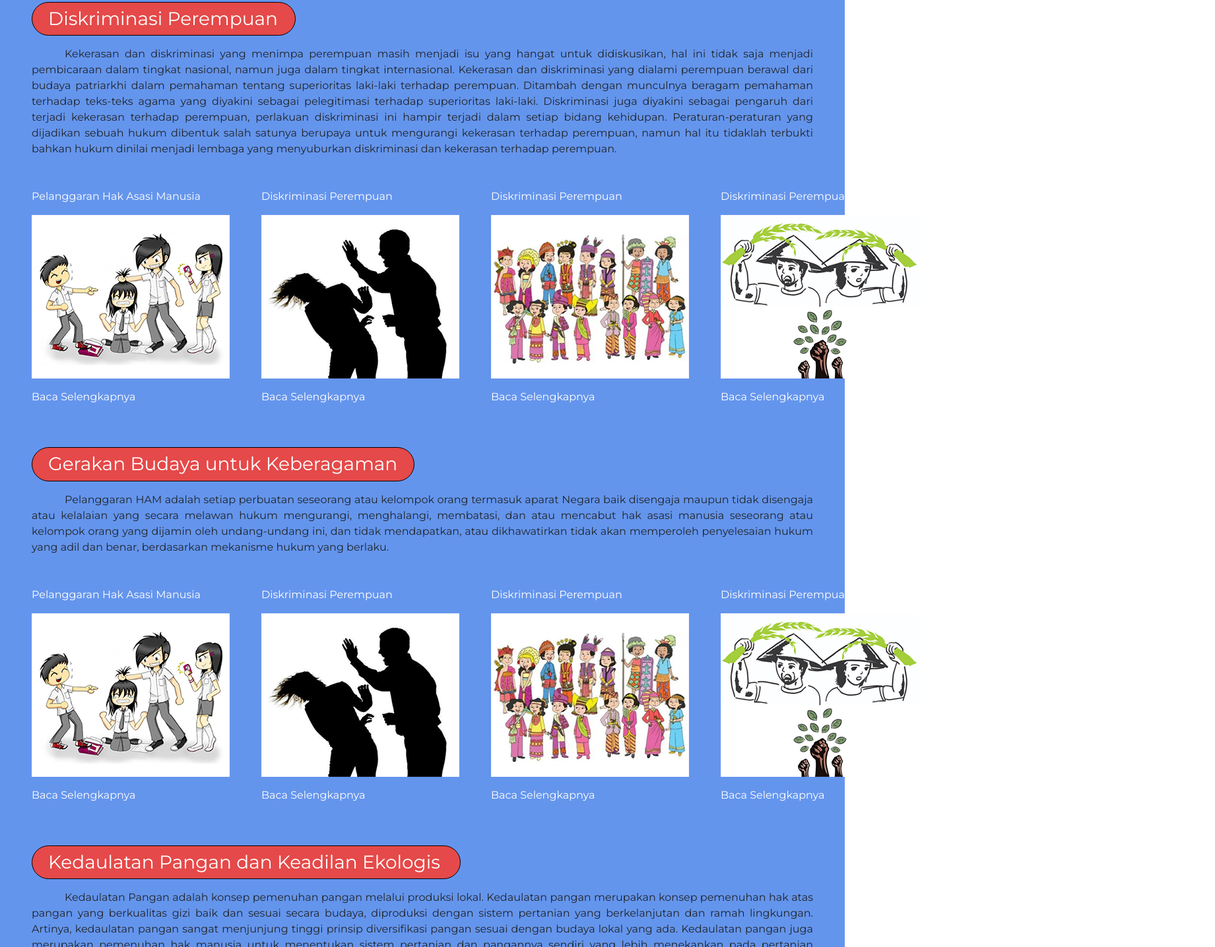
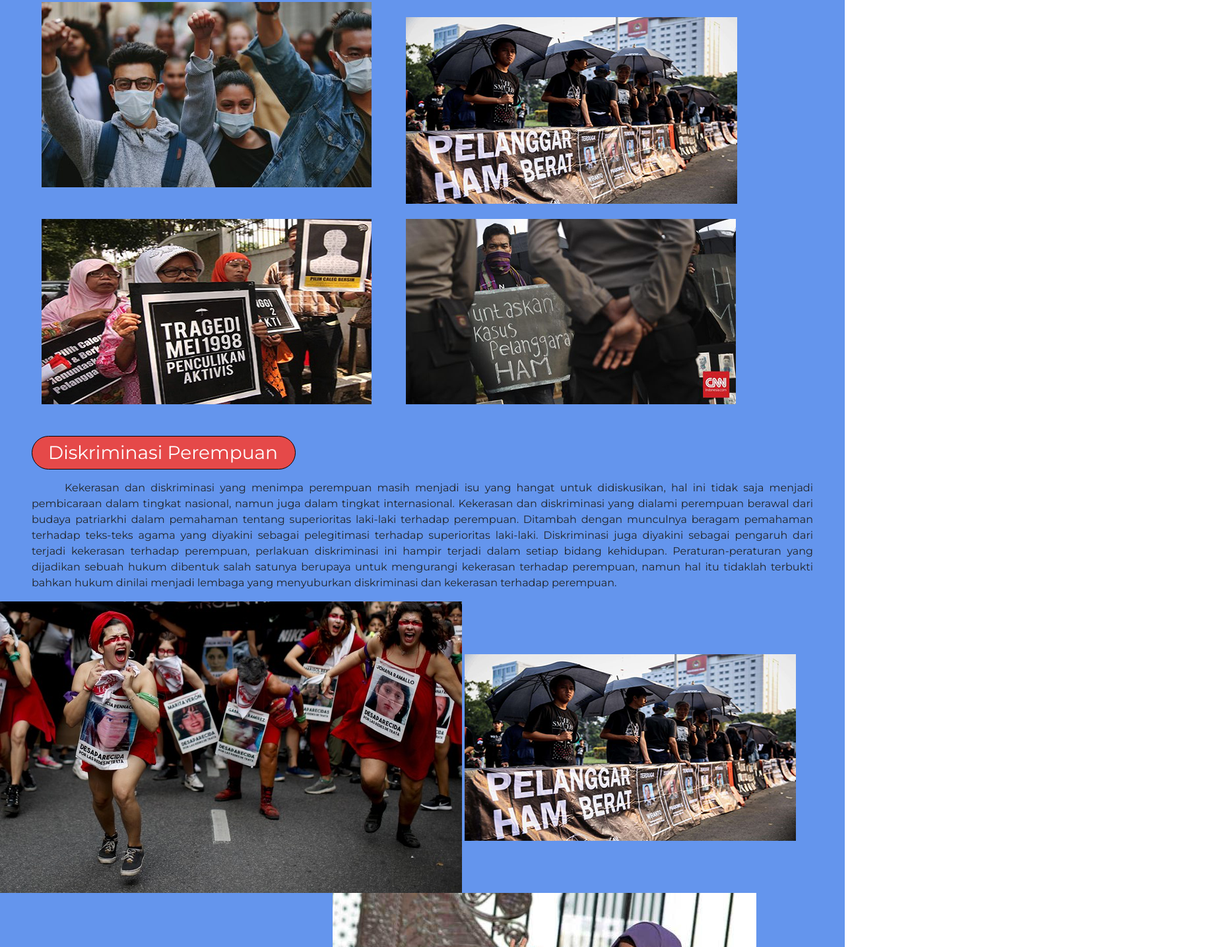
Before and after one commit to yonathansiregar/Bersamabisa-website, a plain HTML site: page html/program.html in a window 1280 px wide. Shown: the part 331-1767 px from the top of the page at 66% size, 1841 px wide, since content can reach past the window. Drawn offline with nearby package versions, Linux system fonts and the light colour scheme.

Commit message:
edit program and about us pages, and rename images

```diff
--- a/assets/css/program.css
+++ b/assets/css/program.css
@@ -68,7 +68,7 @@ body {
 /* Konten Beberapa Program */
 .konten {
     background-color: cornflowerblue;
-    height: 2500px;
+    height: 8300px;
 }
 
 .kotak-pertama {
--- a/html/program.html
+++ b/html/program.html
@@ -30,12 +30,12 @@
         <div class="collapse navbar-collapse" id="navbarSupportedContent">
             <ul class="navbar-nav ml-lg-auto">
                 <li class="nav-item active">
-                    <a class="nav-link menu" href="../index.html" target="_blank"> Beranda <span
-                            class="sr-only">(current)</span></a>
+                    <a class="nav-link menu" href="../index.html" target="_blank"> Beranda </a>
                 </li>
 
                 <li class="nav-item">
-                    <a class="nav-link menu" href="about-us.html" target="_blank"> Tentang Kami </a>
+                    <a class="nav-link menu" href="about-us.html" target="_blank"> Tentang Kami <span
+                        class="sr-only">(current)</span></a>
                 </li>
 
                 <li class="nav-item">
@@ -59,7 +59,12 @@
                 <h3 class="keterangan-pertama ml-4 mt-2">Pelanggaran Hak Asasi Manusia</h3>
             </div>
             <p class="deskripsi-pelanggaran-ham mx-5 mt-3" "> Pelanggaran hak asasi manusia adalah setiap perbuatan seseorang atau kelompok orang termasuk aparat Negara baik disengaja maupun tidak disengaja atau kelalaian yang secara melawan hukum mengurangi, menghalangi, membatasi, dan atau mencabut hak asasi manusia seseorang atau kelompok orang yang dijamin oleh undang-undang ini, dan tidak mendapatkan, atau dikhawatirkan tidak akan memperoleh penyelesaian hukum yang adil dan benar, berdasarkan mekanisme hukum yang berlaku.</p>
-
+            <img src="../assets/images/programs/Tambah/Pelanggaran Hak Asasi Manusia.png" alt="satu" class = "ml-5 mb-5">
+            <img src="../assets/images/programs/Tambah/Pelanggaran Hak Asasi Manusia 2.png" alt="dua" class = "ml-5">
+            <div class="list-kedua mb-5">
+                <img src="../assets/images/programs/Tambah/Pelanggaran Hak Asasi Manusia 3.png" alt="tiga" class = "mx-5">
+                <img src="../assets/images/programs/Tambah/Pelanggaran Hak Asasi Manusia 4.png" alt="empat">
+            </div>
         </div>
 
         <div class="kotak-kedua d-inline-block ml-5" id="diskriminasi-perempuan">
@@ -76,36 +81,10 @@
             terbukti bahkan hukum dinilai menjadi lembaga yang menyuburkan diskriminasi dan kekerasan terhadap
             perempuan.</p>
 
-        <div class="list-programs mt-5 ml-5 d-flex flex-lg-row flex-sm-col flex-md-col" style="color: #ffffff;">
-            <div class="satu">
-                <p>Pelanggaran Hak Asasi Manusia</p>
-                <img src="../assets/images/programs/Pelanggaran HAM.png" alt="">
-                <a href="#pelanggaran-ham" class="baca" style="color: #ffffff;">
-                    <p class="mt-3">Baca Selengkapnya</p>
-                </a>
-            </div>
-            <div class="mx-5 dua">
-                <p>Diskriminasi Perempuan</p>
-                <img src="../assets/images/programs/Diskriminasi Perempuan.png" alt="">
-                <a href="#diskriminasi-perempuan" class="baca" style="color: #ffffff;">
-                    <p class="mt-3">Baca Selengkapnya</p>
-                </a>
-            </div>
-            <div class="mr-5 tiga">
-                <p>Diskriminasi Perempuan</p>
-                <img src="../assets/images/programs/Gerakan budaya untuk keberagaman.png" alt="">
-                <a href="#gerakan-budaya" class="baca" style="color: #ffffff;">
-                    <p class="mt-3">Baca Selengkapnya</p>
-                </a>
-            </div>
-            <div class="terakhir">
-                <p>Diskriminasi Perempuan</p>
-                <img src="../assets/images/programs/Kedaulatan Pangan dan Keadilan Ekologis.png" alt="">
-                <a href="#kedaulatan-pangan" class="baca" style="color: #ffffff;">
-                    <p class="mt-3">Baca Selengkapnya</p>
-                </a>
-            </div>
-        </div>
+        <img src="../assets/images/programs/Tambah/Diskriminasi Perempuan.jpeg" alt="satu">
+        <img src="../assets/images/programs/Tambah/Pelanggaran Hak Asasi Manusia 2.png" alt="dua">
+        <img src="../assets/images/programs/Tambah/Pelanggaran Hak Asasi Manusia 3.png" alt="tiga">
+        <img src="../assets/images/programs/Tambah/Diskriminasi Perempuan 4.jpg" alt="empat">
 
         <div class="kotak-ketiga d-inline-block mt-5 ml-5" id="gerakan-budaya">
             <h3 class="keterangan-ketiga ml-4 mt-2"> Gerakan Budaya untuk Keberagaman </h3>
@@ -117,36 +96,10 @@
             dijamin oleh undang-undang ini, dan tidak mendapatkan, atau dikhawatirkan tidak akan memperoleh penyelesaian
             hukum yang adil dan benar, berdasarkan mekanisme hukum yang berlaku.</p>
 
-        <div class="list-programs mt-5 ml-5 d-flex flex-lg-row flex-sm-col flex-md-col" style="color: #ffffff;">
-            <div class="satu">
-                <p>Pelanggaran Hak Asasi Manusia</p>
-                <img src="../assets/images/programs/Pelanggaran HAM.png" alt="">
-                <a href="#pelanggaran-ham" class="baca" style="color: #ffffff;">
-                    <p class="mt-3">Baca Selengkapnya</p>
-                </a>
-            </div>
-            <div class="mx-5 dua">
-                <p>Diskriminasi Perempuan</p>
-                <img src="../assets/images/programs/Diskriminasi Perempuan.png" alt="">
-                <a href="#diskriminasi-perempuan" class="baca" style="color: #ffffff;">
-                    <p class="mt-3">Baca Selengkapnya</p>
-                </a>
-            </div>
-            <div class="mr-5 tiga">
-                <p>Diskriminasi Perempuan</p>
-                <img src="../assets/images/programs/Gerakan budaya untuk keberagaman.png" alt="">
-                <a href="#gerakan-budaya" class="baca" style="color: #ffffff;">
-                    <p class="mt-3">Baca Selengkapnya</p>
-                </a>
-            </div>
-            <div class="terakhir">
-                <p>Diskriminasi Perempuan</p>
-                <img src="../assets/images/programs/Kedaulatan Pangan dan Keadilan Ekologis.png" alt="">
-                <a href="#kedaulatan-pangan" class="baca" style="color: #ffffff;">
-                    <p class="mt-3">Baca Selengkapnya</p>
-                </a>
-            </div>
-        </div>
+        <img src="../assets/images/programs/Tambah/Gerakan Budaya untuk Keberagaman.jpg" alt="satu">
+        <img src="../assets/images/programs/Tambah/Gerakan Budaya untuk Keberagaman 2.jpg" alt="dua">
+        <img src="../assets/images/programs/Tambah/Gerakan Budaya untuk Keberagaman 3.jpg" alt="tiga">
+        <img src="../assets/images/programs/Tambah/Gerakan Budaya untuk Keberagaman 4.jpg" alt="empat">
 
         <div class="kotak-keempat d-inline-block mt-5 ml-5" id="kedaulatan-pangan">
             <h3 class="keterangan-keempat ml-4 mt-2"> Kedaulatan Pangan dan Keadilan Ekologis </h3>
@@ -163,6 +116,11 @@
             tersebut. Terdapat beberapa prinsip terkait dengan keadilan ekologis, di mana menurut W. Pederson, prinsip
             keadilan ekologis meliputi, prinsip pencegahan, prinsip ganti rugi, prinsip strict liability, dan prinsip
             pembangunan keberlanjutan kehidupan.</p>
+
+        <img src="../assets/images/programs/Tambah/Kedaulatan Pangan dan Keadilan Ekologis.jpg" alt="satu">
+        <img src="../assets/images/programs/Tambah/Kedaulatan Pangan dan Keadilan Ekologis 2.jpg" alt="dua">
+        <img src="../assets/images/programs/Tambah/Kedaulatan Pangan dan Keadilan Ekologis 3.jpg" alt="tiga">
+        <img src="../assets/images/programs/Tambah/Kedaulatan Pangan dan Keadilan Ekologis 4.jpg" alt="empat">
         <div class="list-programs mt-5 ml-5 d-flex flex-lg-row flex-sm-col flex-md-col" style="color: #ffffff;">
             <div class="satu">
                 <p>Pelanggaran Hak Asasi Manusia</p>
```
Also changed, not shown: assets/css/about-us.css (+4 -8 lines), assets/images/programs/Tambah/Pelanggaran Hak Asasi Manusia 2.jpg (deleted), assets/images/programs/Tambah/Pelanggaran Hak Asasi Manusia 2.png (added), assets/images/programs/Tambah/Pelanggaran Hak Asasi Manusia 3.jpg (deleted), assets/images/programs/Tambah/Pelanggaran Hak Asasi Manusia 3.png (added), assets/images/programs/Tambah/Pelanggaran Hak Asasi Manusia 4.jpg (deleted), assets/images/programs/Tambah/Pelanggaran Hak Asasi Manusia 4.png (added), assets/images/programs/Tambah/Pelanggaran Hak Asasi Manusia.jpg (deleted), assets/images/programs/Tambah/Pelanggaran Hak Asasi Manusia.png (added).
